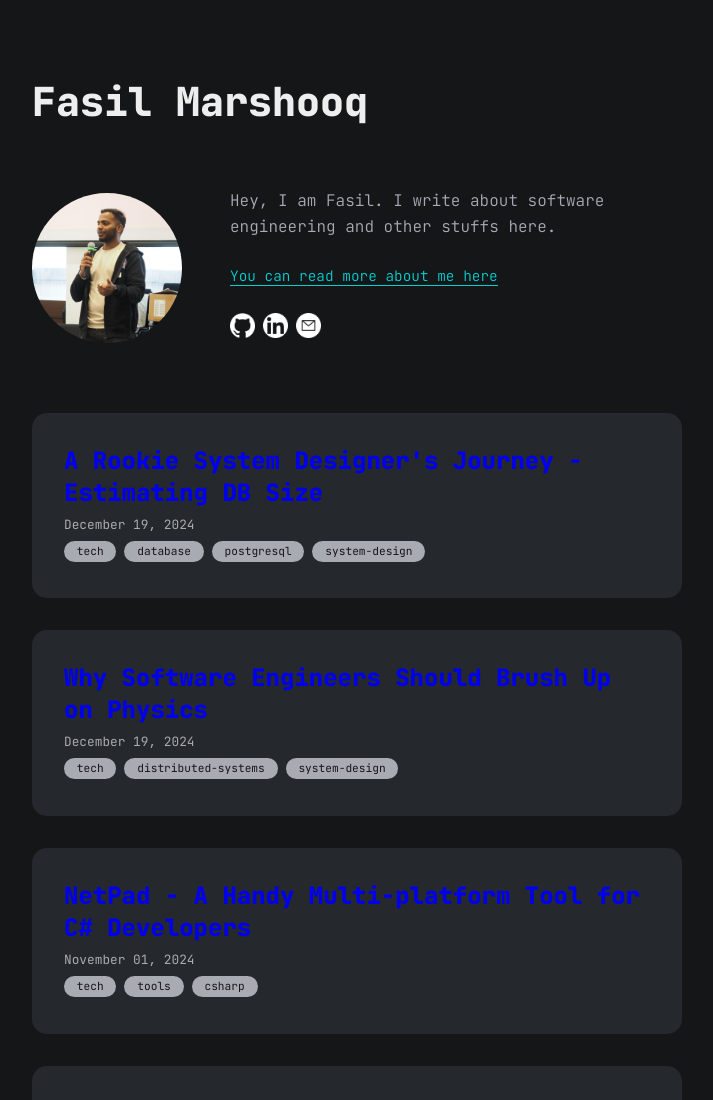
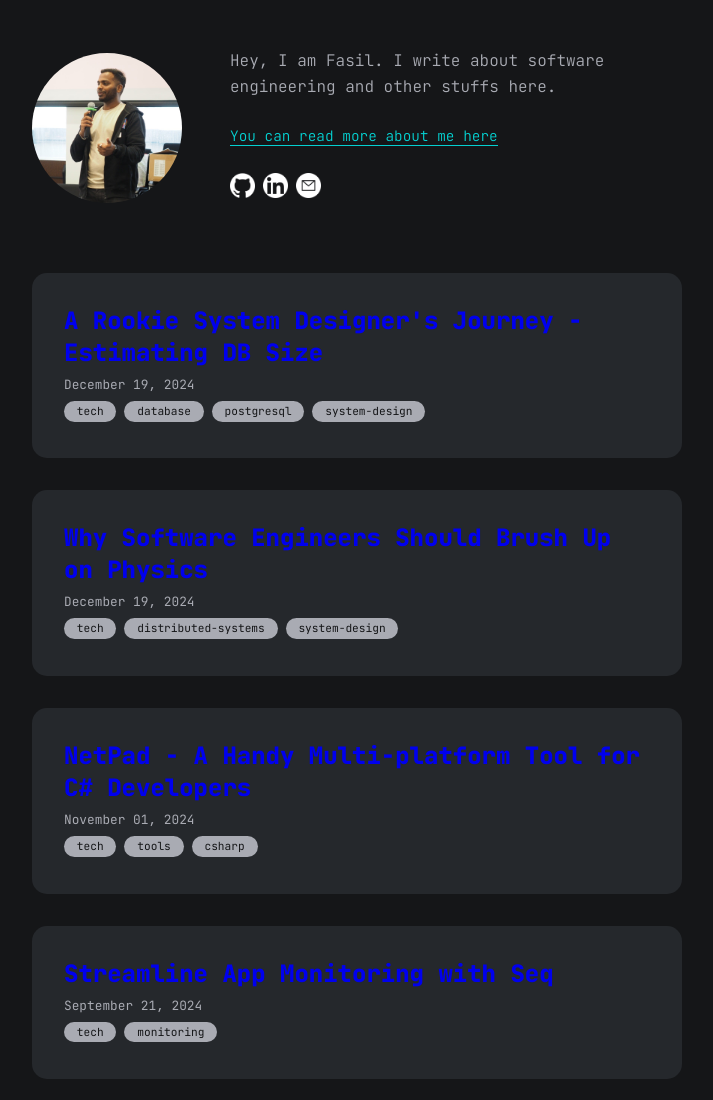
Before and after one commit to fasilmarshooq/fasilmarshooq.github.io, a Gatsby site in the folder site/: page / in a window 1280 px wide. Shown: the top 1100 px of the page, without its empty margins (283-996 px from the left). Built offline with nearby package versions, Linux system fonts and the light colour scheme; Gatsby itself is replaced by a stand-in of ours; some packages are replaced by stand-ins of ours.

Commit message:
remove commented-out StyledHeader in HomeLayout; import blog styles in About page

```diff
--- a/site/src/components/HomeLayout/home-layout.jsx
+++ b/site/src/components/HomeLayout/home-layout.jsx
@@ -36,11 +36,11 @@ export const HomeLayout = () => {
   return (
     <main>
       <Seo title="Home" />
-      <StyledHeader>
+      {/* <StyledHeader>
         <Link to="/">
           <SiteTitle>Fasil Marshooq</SiteTitle>
         </Link>
-      </StyledHeader>
+      </StyledHeader> */}
       <Bio />
       <PostListLayout />
     </main>
--- a/site/src/pages/about.js
+++ b/site/src/pages/about.js
@@ -3,6 +3,7 @@ import { Link } from "gatsby"
 import Seo from "../components/seo"
 import styled from "styled-components"
 import BackLink from "../components/common/BackLink"
+import "../components/styles/blog.module.css"
 
 const AboutContainer = styled.div`
   max-width: 800px;
```
